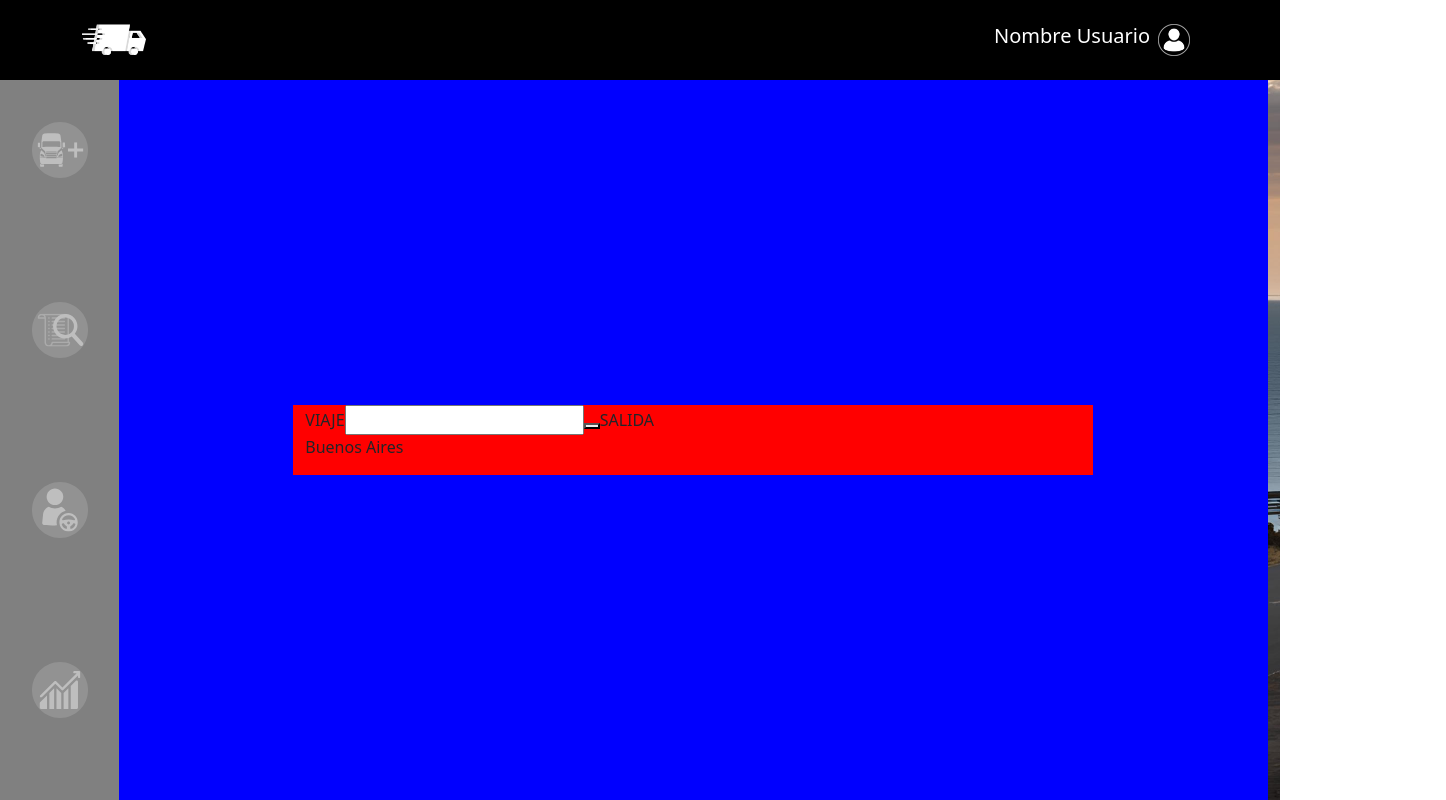
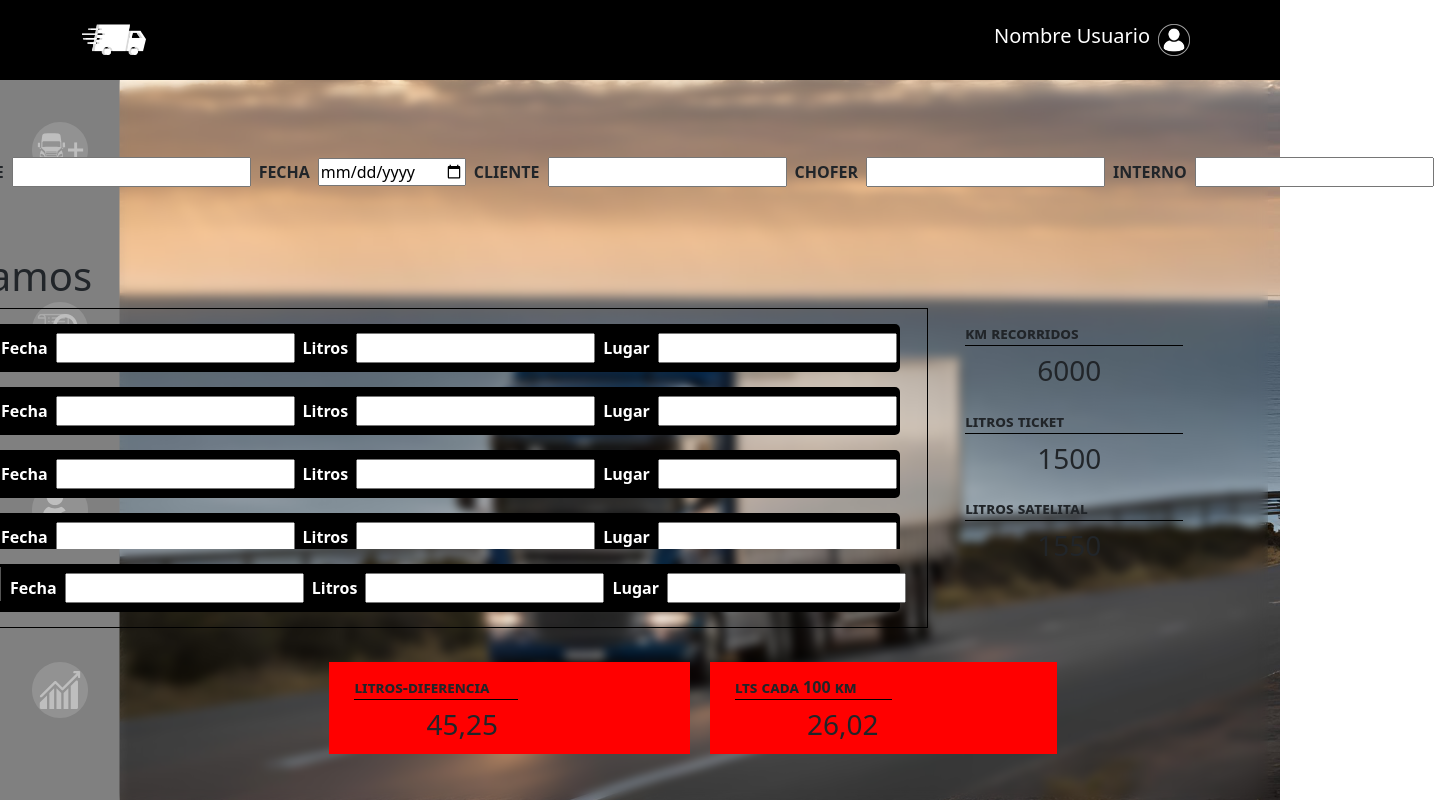
Before and after one commit to Nicolas-Cragno/cantarini2025, a React (Create React App) app: page / in a window 1280 px wide. Both pictures are taken after a click on the picture 60 px from the left and 150 px from the top of the page. Shown: the whole page, 1446 px wide, since content can reach past the window. Built offline with nearby package versions, Linux system fonts and the light colour scheme.

Commit message:
adelanto de la seccion de carga de sobres

```diff
--- a/src/assets/css/Carga.css
+++ b/src/assets/css/Carga.css
@@ -1,9 +1,73 @@
 .nuevaCarga{
-    background-color: blue;
-    width: 100%;
+    backdrop-filter: blur(5px);
 }
 
-.a{
+.nuevaCargaTop{
+    width: 100%;
+    height: 20vh;
+}
+
+.nuevaCargaCenterLeft{
+    border-style: ridge;
+    border-width: 1px;
+    border-color: black;
+    height: 40vh;
+}
+
+.windowScroll{
+    height: 30vh;
+    overflow: scroll;
+    overflow-x:auto;
+}
+
+.nuevaCargaCenterRight{
+    display: block;
+    height: 40vh;
+}
+
+.nuevaCargaUnder{
+    padding: 25px;
+    width: 100%;
+    height: 20vh;
+}
+
+label{
+    margin: 1vh;
+    font-weight: bold;
+}
+
+.itemCarga{
+    height: 6vh;
+    border-radius: 5px;
+    padding: 5px;
+    margin: 15px;
+    background-color: black;
+    color: white;
+}
+
+.itemCargaNumber{
+    width: 5vh;
+    border-right-style: ridge;
+    border-color: black;
+}
+
+.itemDescript{
+    margin: 5px;
+}
+
+.itemDescriptLabel{
+    width: 50%;
+    font-variant: small-caps;
+    border-bottom-style: ridge;
+    border-color: black;
+    border-width: 1px;
+}
+
+.itemDescriptTitle{
+    margin-left: 10vh;
+}
+
+.underBox{
+    margin: 10px;
     background-color: red;
-    width: 100vh;
 }
--- /dev/null
+++ b/src/components/ItemCarga.js
@@ -0,0 +1,16 @@
+import React from 'react'
+
+export default function ItemCarga(props) {
+    const { nro } = props;
+  return (
+    <div className='itemCarga izquierda'>
+        <h3 className='itemCargaNumber centrado'>{nro}</h3>
+        <label>Fecha</label>
+        <input></input>
+        <label>Litros</label>
+        <input></input>
+        <label>Lugar</label>
+        <input></input>
+    </div>
+  )
+}
--- /dev/null
+++ b/src/components/ItemDescript.js
@@ -0,0 +1,20 @@
+import React from 'react';
+import { Container, Row, Col } from 'react-bootstrap';
+
+export default function ItemDescript(props) {
+    const {descript, title} = props;
+  return (
+    <div className='itemDescript derecha'>
+        <Container>
+            <Row>
+                <Col xs={12}>
+                    <label className='itemDescriptLabel'>{descript}</label>
+                </Col>
+                <Col xs={12}>
+                    <h3 className='itemDescriptTitle'>{title}</h3>
+                </Col>
+            </Row>
+        </Container>
+    </div>
+  )
+}
--- a/src/containers/Carga.js
+++ b/src/containers/Carga.js
@@ -1,19 +1,59 @@
 import React from 'react';
 import '../assets/css/Carga.css';
 import { Container, Row, Col } from 'react-bootstrap';
+import ItemCarga from '../components/ItemCarga';
+import ItemDescript from '../components/ItemDescript';
 
 export default function Carga() {
   return (
     <>
         <Container fluid className='nuevaCarga centrado'>
             <Row>
-                <Col xs={12} className='a'>
-                    <label>VIAJE</label>
-                    <input></input>
-                    <button></button>
-
-                    <label>SALIDA</label>
-                    <p>Buenos Aires</p>
+                <Col xs={12} className='nuevaCargaTop centrado'>
+                  <label>VIAJE</label>
+                  <input type='number'></input>
+                  <label>FECHA</label>
+                  <input type='date'></input>
+                  <label>CLIENTE</label>
+                  <input type='text'></input>
+                  <label>CHOFER</label>
+                  <input type='text'></input>
+                  <label>INTERNO</label>
+                  <input type='number'></input>
+                </Col>
+                <Row className='centrado'>
+                  <Col xs={12}>
+                    <h1>Tramos</h1>
+                  </Col>
+                  <Col md={8} className='nuevaCargaCenterLeft'>
+                    <Row>
+                      <Col xs={12} className='windowScroll'>
+                        <ItemCarga nro='1'></ItemCarga>
+                        <ItemCarga nro='2'></ItemCarga>
+                        <ItemCarga nro='3'></ItemCarga>
+                        <ItemCarga nro='4'></ItemCarga>
+                        <ItemCarga nro='5'></ItemCarga>
+                        <ItemCarga nro='6'></ItemCarga>
+                        <ItemCarga nro='7'></ItemCarga>
+                      </Col>
+                      <Col xs={12}>
+                       <ItemCarga nro='@'></ItemCarga>
+                      </Col>
+                    </Row>
+                  </Col>
+                  <Col md={4} className='nuevaCargaCenterRight centrado'>
+                    <ItemDescript descript='km recorridos' title='6000'></ItemDescript>
+                    <ItemDescript descript='litros ticket' title='1500'></ItemDescript>
+                    <ItemDescript descript='litros satelital' title='1550'></ItemDescript>
+                  </Col>
+                </Row>
+                <Col xs={12} className='nuevaCargaUnder centrado ocuparTercio'>
+                  <div className='underBox'>
+                    <ItemDescript descript='litros-diferencia' title='45,25'></ItemDescript>
+                  </div>
+                  <div className='underBox'>
+                    <ItemDescript descript='lts cada 100 km' title='26,02'></ItemDescript>
+                  </div>
                 </Col>
             </Row>
         </Container>
```
